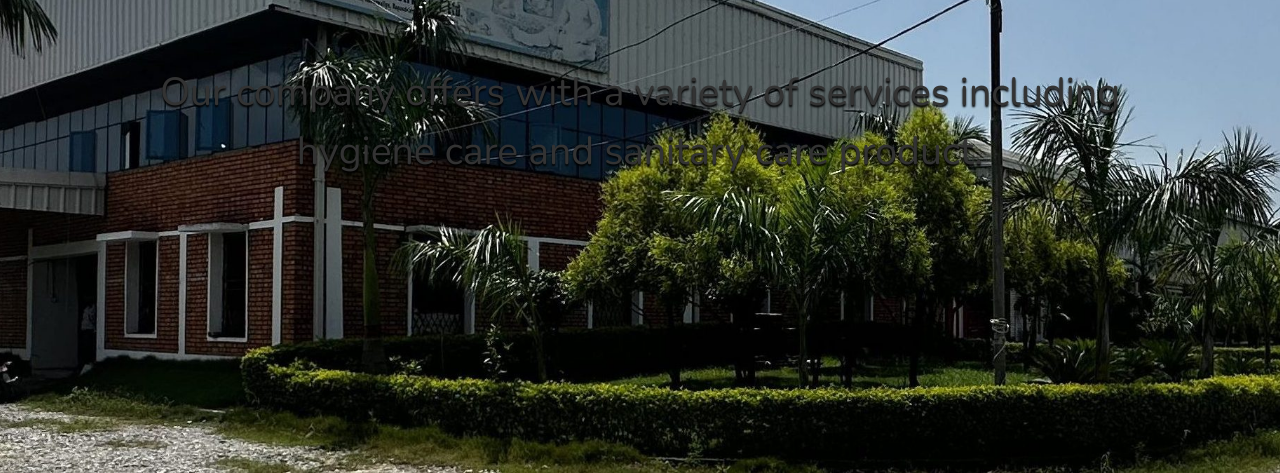
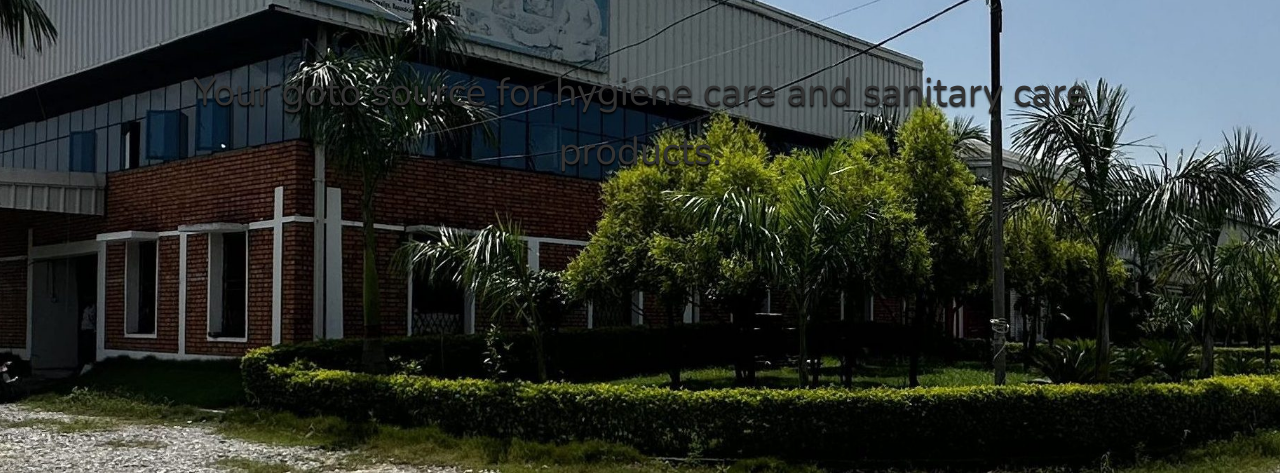
Before and after one commit to Ratherthan1/Ratherthan1.github.io, a plain HTML site: page index.html in a window 1280 px wide. Shown: the part 327-800 px from the top of the page. Drawn offline with nearby package versions, Linux system fonts and the light colour scheme.

Commit message:
Update index.html

```diff
--- a/index.html
+++ b/index.html
@@ -6,7 +6,7 @@
 <body>
   <div id="title" class="slide header">
     <h1>AG Health Industries</h1>
-    <p>Our company offers with a variety of services including hygiene care and sanitary care product.</p>
+    <p>Your goto source for hygiene care and sanitary care products.</p>
   </div>
 
 
```
